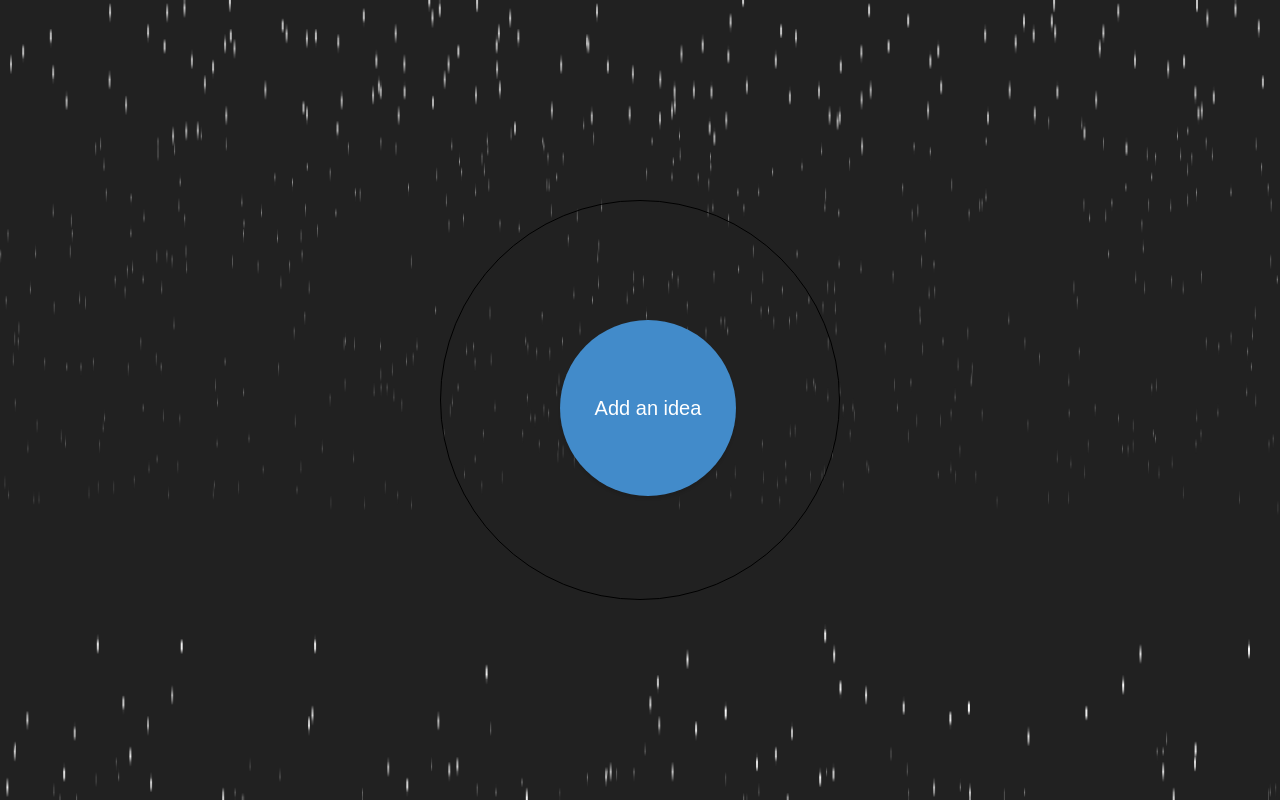
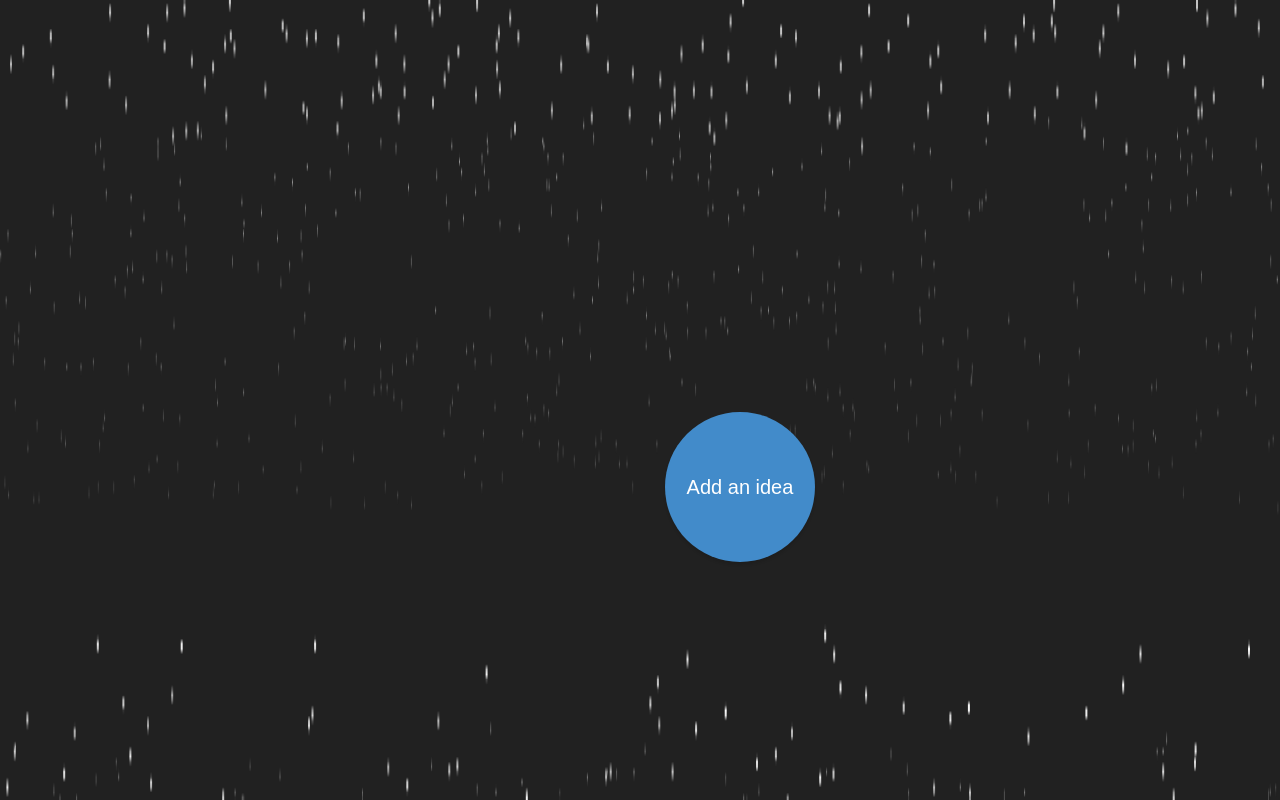
Before and after one commit to AidounNejma/Laravel-React, a React (Create React App) app in the folder reactapp/: page /add-ideas in a window 1280 px wide. Built offline with nearby package versions, Linux system fonts and the light colour scheme.

Commit message:
add circles for ideas

```diff
--- a/reactapp/public/css/circular.css
+++ b/reactapp/public/css/circular.css
@@ -1,11 +1,11 @@
 .selector {
   position: absolute;
-  left: 50%;
-  top: 50%;
-  width: 11rem;
-  height: 11rem;
-  margin-top: -5rem;
-  margin-left: -5rem;
+    width: 11rem;
+    height: 11rem;
+    display: flex;
+    justify-content: center;
+    text-align: center;
+
 }
 
 .selector, .selector .roundCenter {
@@ -15,9 +15,8 @@
 
 .selector .roundCenter {
   position: relative;
-  width: 100%;
-  height: 100%;
-  padding: 10px;
+  width: 150px;
+  height: 150px;
   background: #428bca;
   border-radius: 50%;
   border: 0;
@@ -40,22 +39,24 @@
   position: absolute;
   left: 50%;
   top: 50%;
-  width: 50vh;
-  height: 50vh;
+  width: 600px;
+  height: 600px;
   margin: -25vh;
-  border: 1px solid #000;
+  display: flex;
+  justify-content: center;
+  align-items: center;
+  /* border: 1px solid #000; */
   border-radius: 50%;
   /* animation: spin 10s linear infinite; */
 }
 .item {
-  width: 15vh;
-  height: 15vh;
+  width: 150px;
+  height: 150px;
   line-height: 30px;
   text-align: center;
   border-radius: 50%;
   position: absolute;
   background: #f00;
-  left: 152%;
   display: flex;
   justify-content: center;
   align-items: center;
--- a/reactapp/src/pages/AddIdeas.js
+++ b/reactapp/src/pages/AddIdeas.js
@@ -1,6 +1,4 @@
 import React, { Component } from 'react';
-import { Link } from 'react-router-dom'
-
 import axios from 'axios';
 import $ from 'jquery';
 
@@ -9,8 +7,10 @@ class AddIdeas extends Component {
 
     state = {
         title: '',
-        content: ''
+        content: '',
     }
+
+    planetCount = 0;
 
     handleInput = (e) => {
         this.setState({
@@ -34,27 +34,27 @@ class AddIdeas extends Component {
         }
 
         $(circle).css({
-            left: getCircleX(3.14, 225) + 'px',
-            top: getCircleY(3.14, 225) + 'px'
+            left: getCircleX(3.14 + (this.planetCount * 0.7), 250) + 'px',
+            top: getCircleY(3.14 + (this.planetCount * 0.7), 250) + 'px'
         });
 
+        this.planetCount++;
+
         if (res.data.status === 200) {
-            console.log(res.data);
+            //console.log(res.data);
 
             this.setState({
                 title: '',
                 content: ''
             });
 
-
-
-
+            /* Creation d'un variable pour stocker le titre + ajout dans la div du cercle */
             const myTitle = $('<h5></h5>');
             myTitle.html(res.data.title);
             circle.append(myTitle);
 
         }
-
+        /* Ajout du cercle dans notre orbite */
         $(".selector").append(circle);
     }
 
@@ -66,6 +66,7 @@ class AddIdeas extends Component {
 
 
     render() {
+
         return (
             <div className="container" >
                 <h4>Add Ideas</h4>
```
